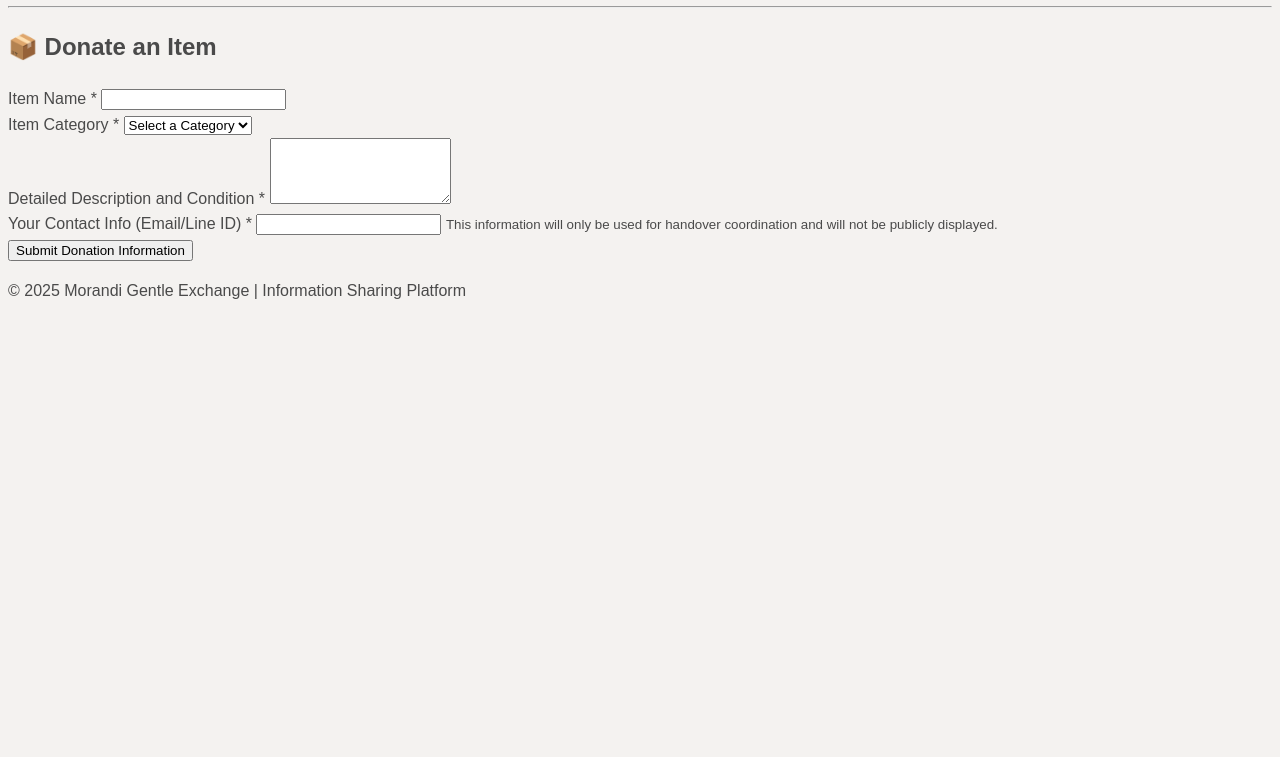
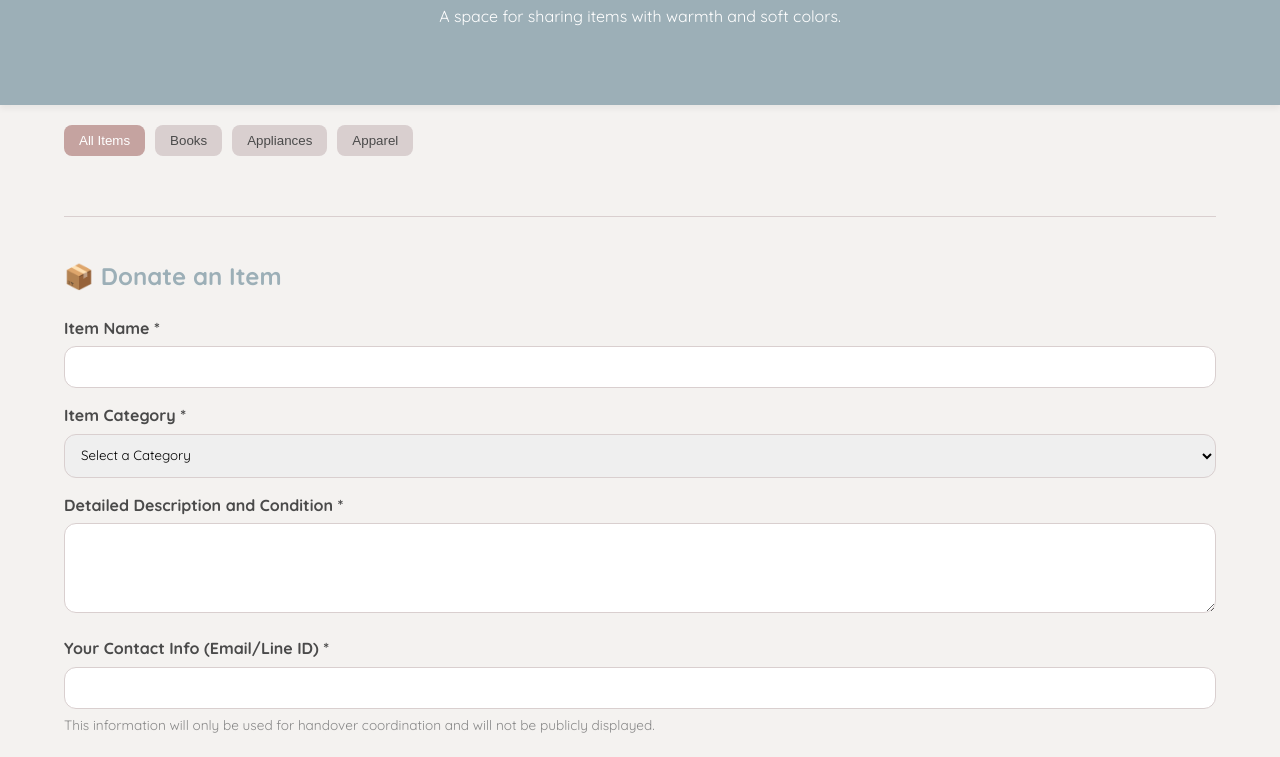
Before and after one commit to Evelynccd/Donation-, a plain HTML site: page index.html in a window 1280 px wide. Shown: the part 163-920 px from the top of the page. Before the commit the page ends 800 px from the top, so only its background shows below. Drawn offline with Linux system fonts and the light colour scheme; a script that the page names is missing.

Commit message:
Update style.css

```diff
--- a/style.css
+++ b/style.css
@@ -1,16 +1,195 @@
+/* --- Morandi Color Variables --- */
 :root {
-    --color-background: #F4F2F0;
-    --color-primary-accent: #9CAFB7;
-    --color-secondary-accent: #C5A3A0;
-    --color-text: #4A4A4A;
-    --color-card-background: #FFFFFF;
+    --color-background: #F4F2F0; /* Near off-white/light gray */
+    --color-primary-accent: #9CAFB7; /* Morandi Blue (Primary buttons) */
+    --color-secondary-accent: #C5A3A0; /* Morandi Pink/Red (Auxiliary decor) */
+    --color-text: #4A4A4A; /* Dark gray text */
+    --color-card-background: #FFFFFF; /* Card background */
+    --color-neutral-soft: #D9CFCF; /* Soft gray */
+    --color-reserved: #E8B991; /* Reserved color (Morandi Orange) */
+    --border-radius: 12px; /* Large round corners */
 }
 
+/* --- Global Styles --- */
 body {
     background-color: var(--color-background);
     color: var(--color-text);
-    font-family: 'Varela Round', 'Noto Sans TC', sans-serif; /* 範例字體 */
+    font-family: 'Quicksand', sans-serif;
     line-height: 1.6;
+    margin: 0;
+    padding: 0;
 }
 
-/* 確保按鈕、卡片等應用了圓角和陰影 */
+.container {
+    width: 90%;
+    max-width: 1200px;
+    margin: 0 auto;
+    padding: 20px 0;
+}
+
+/* --- Header Styles --- */
+header {
+    background-color: var(--color-primary-accent);
+    color: var(--color-card-background);
+    padding: 40px 0;
+    text-align: center;
+    box-shadow: 0 4px 6px rgba(0, 0, 0, 0.05);
+}
+
+header h1 {
+    font-size: 2.5em;
+    margin-bottom: 5px;
+}
+
+/* --- Footer Styles --- */
+footer {
+    text-align: center;
+    padding: 20px 0;
+    margin-top: 40px;
+    border-top: 1px solid var(--color-neutral-soft);
+    color: #888;
+    font-size: 0.9em;
+}
+
+hr {
+    border: none;
+    border-top: 1px solid var(--color-neutral-soft);
+    margin: 40px 0;
+}
+
+/* --- Filter Button Styles --- */
+.filter-section {
+    display: flex;
+    gap: 10px;
+    margin-bottom: 20px;
+}
+
+.filter-btn {
+    background-color: var(--color-neutral-soft);
+    color: var(--color-text);
+    border: none;
+    padding: 8px 15px;
+    border-radius: 8px;
+    cursor: pointer;
+    transition: background-color 0.3s;
+}
+
+.filter-btn:hover, .filter-btn.active {
+    background-color: var(--color-secondary-accent);
+    color: var(--color-card-background);
+}
+
+
+/* --- Item Grid and Card Styles --- */
+.item-grid {
+    display: grid;
+    grid-template-columns: repeat(auto-fill, minmax(300px, 1fr));
+    gap: 30px;
+}
+
+.donation-card {
+    background-color: var(--color-card-background);
+    border-radius: var(--border-radius);
+    overflow: hidden;
+    box-shadow: 0 4px 10px rgba(0, 0, 0, 0.08); /* Soft shadow */
+    transition: transform 0.3s;
+    position: relative;
+}
+
+.donation-card:hover {
+    transform: translateY(-5px);
+}
+
+.card-image {
+    width: 100%;
+    height: 200px;
+    object-fit: cover;
+    background-color: var(--color-neutral-soft); /* Placeholder color */
+}
+
+.card-content {
+    padding: 15px;
+}
+
+.card-content h3 {
+    color: var(--color-primary-accent);
+    margin-top: 0;
+}
+
+.item-status {
+    position: absolute;
+    top: 15px;
+    right: 15px;
+    padding: 5px 10px;
+    border-radius: 6px;
+    font-weight: bold;
+    font-size: 0.9em;
+    color: var(--color-card-background);
+}
+
+.status-available {
+    background-color: var(--color-primary-accent); /* Morandi Blue */
+}
+
+.status-reserved {
+    background-color: var(--color-reserved); /* Morandi Orange */
+}
+
+/* --- Form Styles --- */
+.donation-form-section h2 {
+    color: var(--color-primary-accent);
+}
+
+.donation-form .form-group {
+    margin-bottom: 15px;
+}
+
+.donation-form label {
+    display: block;
+    font-weight: bold;
+    margin-bottom: 5px;
+}
+
+.donation-form input[type="text"],
+.donation-form textarea,
+.donation-form select {
+    width: 100%;
+    padding: 12px;
+    border: 1px solid var(--color-neutral-soft);
+    border-radius: var(--border-radius);
+    box-sizing: border-box;
+    font-family: inherit;
+    transition: border-color 0.3s;
+}
+
+.donation-form input:focus,
+.donation-form textarea:focus,
+.donation-form select:focus {
+    border-color: var(--color-secondary-accent);
+    outline: none;
+}
+
+.donation-form small {
+    display: block;
+    color: #888;
+    margin-top: 5px;
+    font-size: 0.85em;
+}
+
+.donation-form button[type="submit"] {
+    background-color: var(--color-primary-accent);
+    color: var(--color-card-background);
+    border: none;
+    padding: 15px 25px;
+    border-radius: var(--border-radius);
+    font-weight: bold;
+    cursor: pointer;
+    transition: background-color 0.3s;
+    margin-top: 10px;
+    width: 100%;
+    font-size: 1.1em;
+}
+
+.donation-form button[type="submit"]:hover {
+    background-color: var(--color-secondary-accent);
+}
```
